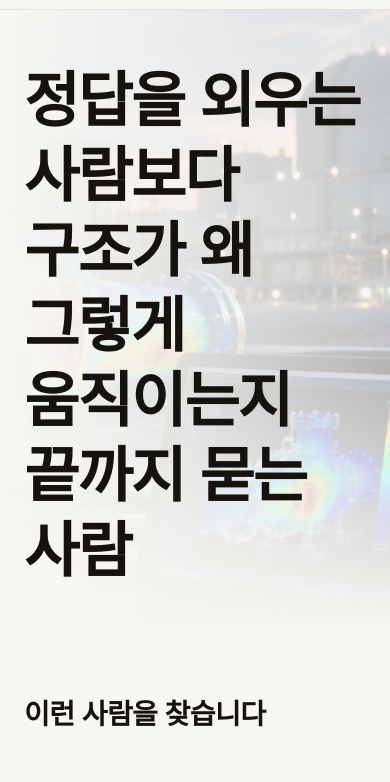
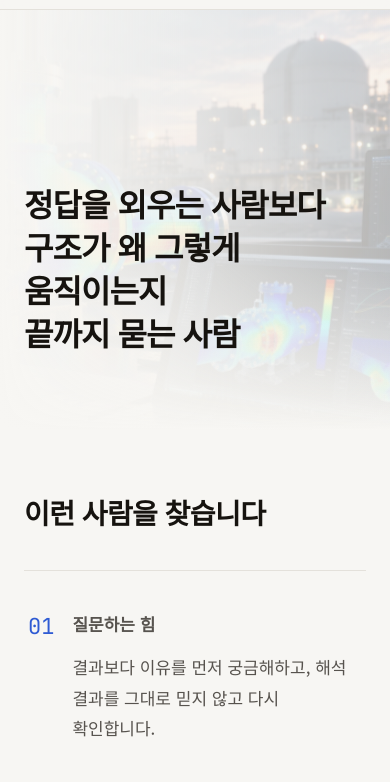
Before and after one commit to sblee4724/sadi-lab-website, an Astro site: page /join in a window 390 px wide. Shown: the part 62-844 px from the top of the page. Built offline with nearby package versions, Linux system fonts and the light colour scheme; Astro itself is replaced by a stand-in of ours.

Commit message:
Add files via upload

```diff
--- a/src/pages/join/index.astro
+++ b/src/pages/join/index.astro
@@ -8,11 +8,11 @@ import { RV, pad2 } from '../../lib/util';
 const email = settings.contact.email;
 ---
 <Layout title="SADI Lab — Join us" active="join">
-  <section class="subhero" style="height:620px">
+  <section class="subhero join-hero">
     <img src={data.image} alt="" class="bgimg kb" style="object-position:50% 40%;opacity:.4" />
     <div class="shade"></div>
     <div class="wrap" style="justify-content:center;padding-bottom:0">
-      <h1 class="h2a" style="font-weight:900;font-size:60px;line-height:1.25;max-width:900px"><T v={data.headline} /></h1>
+      <h1 class="h2a join-h"><T v={data.headline} /></h1>
     </div>
   </section>
   <section class="sec nt">
--- a/src/styles/global.css
+++ b/src/styles/global.css
@@ -38,7 +38,9 @@ img{display:block;max-width:100%}
 .pill button{height:30px;min-width:42px;border:0;border-radius:15px;cursor:pointer;font-family:var(--f-mono);font-size:12px;font-weight:600;background:transparent;color:var(--t2)}
 .pill button[aria-pressed="true"]{background:var(--tx);color:var(--bg)}
 .iconbtn{width:38px;height:38px;border-radius:19px;border:1px solid var(--ln2);background:transparent;color:var(--tx);cursor:pointer;display:flex;align-items:center;justify-content:center;transition:background-color .2s,transform .3s}
-.iconbtn:hover{background:var(--s1);transform:rotate(-15deg)}
+.iconbtn:hover{background:var(--s1)}
+[data-theme-toggle]:hover{transform:rotate(-15deg)}
+@media (hover:none){.iconbtn:hover{background:transparent}[data-theme-toggle]:hover{transform:none}}
 .menu-btn{display:none}
 @media (max-width:1180px){
   .menu-btn{display:flex}
@@ -239,6 +241,9 @@ select.yr{height:40px;padding:0 14px;border-radius:20px;border:1px solid var(--l
 .doc .n{font-family:var(--f-mono);font-size:14px;color:var(--ac)}
 .doc b{font-size:19px}
 
+.join-hero{height:620px}
+.subhero h1.join-h{font-weight:900;font-size:60px;line-height:1.25;max-width:900px}
+
 /* footer */
 .ftr{border-top:1px solid var(--ln);padding:72px 0 40px}
 .ftr .top{display:flex;justify-content:space-between;gap:48px;flex-wrap:wrap}
@@ -316,6 +321,7 @@ select.yr{height:40px;padding:0 14px;border-radius:20px;border:1px solid var(--l
   .hero .full{font-size:21px}.hero .kr{font-size:19px}
   .hero p,.lead,.subhero p{font-size:16px}
   .subhero{height:340px}.subhero h1{font-size:36px}.subhero .wrap{padding-bottom:44px}
+  .join-hero{height:auto;min-height:420px}.subhero h1.join-h{font-size:32px;line-height:1.35}.join-hero .wrap{padding:96px 24px 64px}
   .pi{flex-direction:column;align-items:flex-start;padding:22px}
   .pi .ph{width:100%;height:280px}
   .pi-full .left,.pi-full .left img{width:100%}
```
